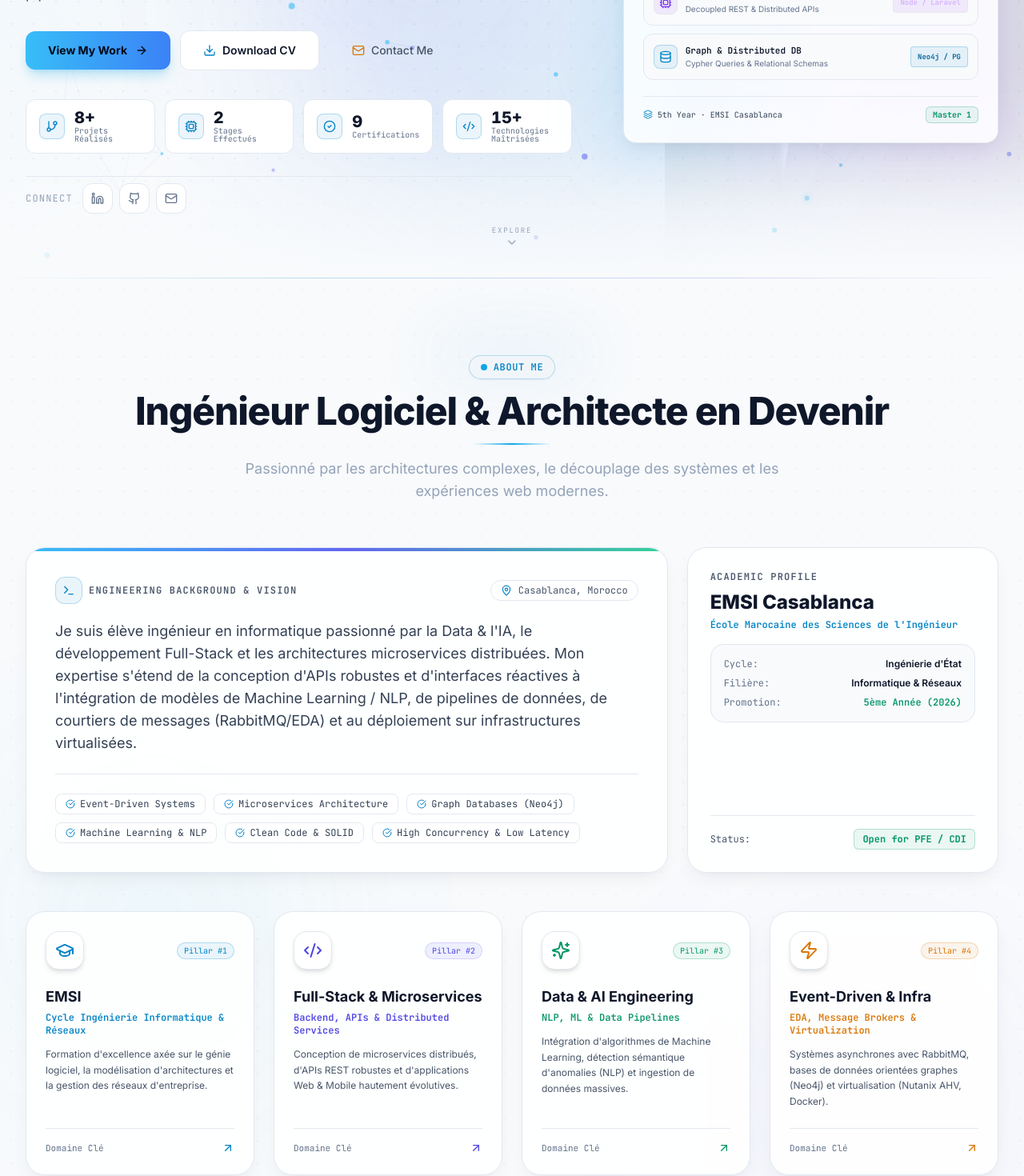
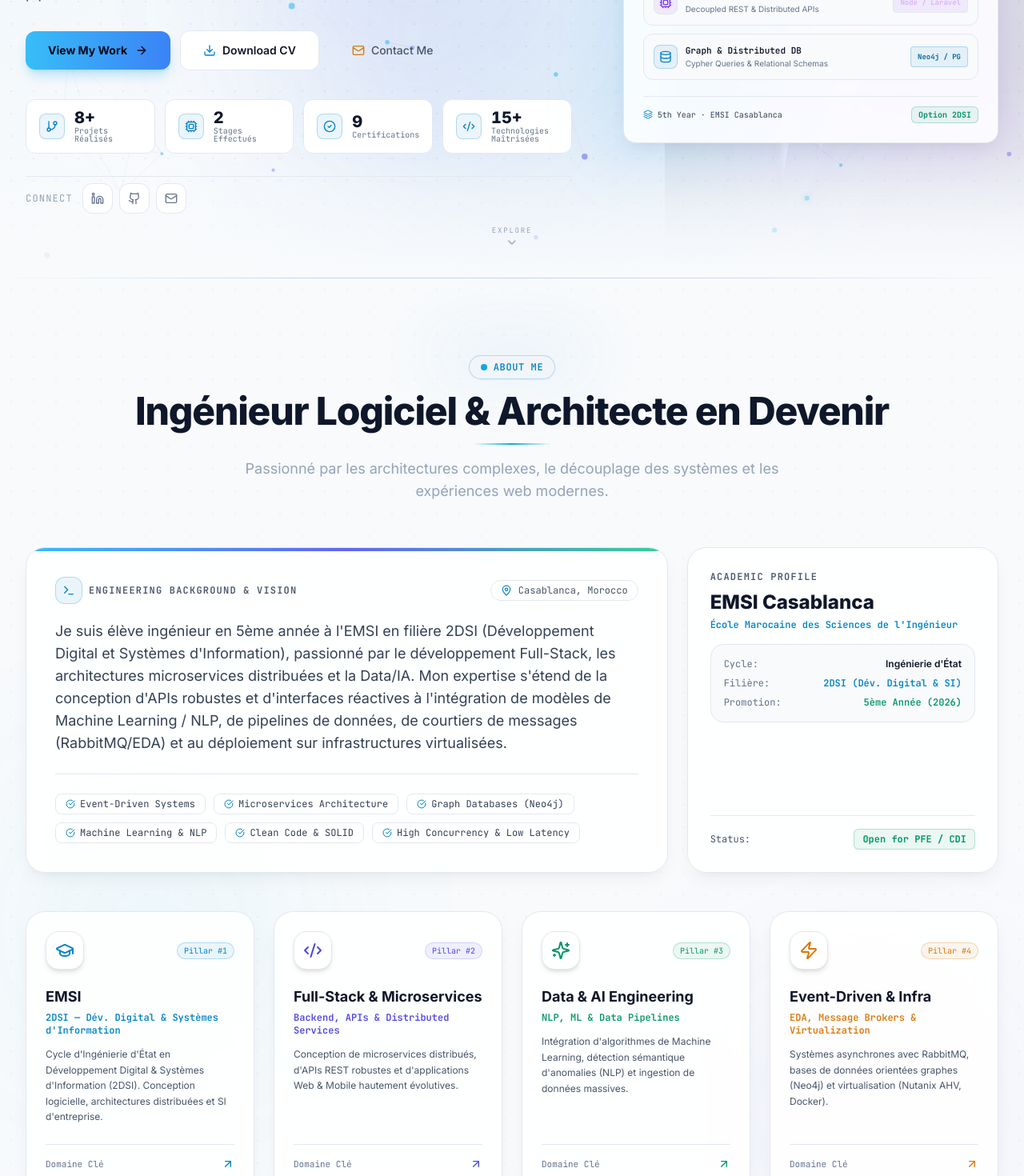
Before and after one commit to thesolocube/portgolio, a React (Vite) app: page / in a window 1280 px wide. Shown: the part 460-1930 px from the top of the page at 80% size. Built offline with nearby package versions, Linux system fonts and the light colour scheme.

Commit message:
fix: update academic track to EMSI 2DSI (Développement Digital et Systèmes d'Information)

```diff
--- a/index.html
+++ b/index.html
@@ -6,8 +6,8 @@
     <meta name="viewport" content="width=device-width, initial-scale=1.0" />
     <meta name="theme-color" content="#060810" />
     <title>Sami Rahni | Software Engineer & Full-Stack Developer</title>
-    <meta name="description" content="Portfolio de Sami Rahni, ingénieur logiciel spécialisé en Full-Stack, architectures microservices, systèmes Event-Driven et Data & IA. Basé à Casablanca, Maroc." />
-    <meta name="keywords" content="Sami Rahni, Software Engineer, Full-Stack Developer, Event-Driven Architecture, Microservices, Distributed Systems, Laravel, React, Node.js, RabbitMQ, Neo4j, Java, Python, NLP, Machine Learning, Casablanca, Morocco, EMSI" />
+    <meta name="description" content="Portfolio de Sami Rahni, élève ingénieur à l'EMSI en 2DSI (Développement Digital et Systèmes d'Information), spécialisé en Full-Stack, microservices, Event-Driven et Data/IA. Casablanca, Maroc." />
+    <meta name="keywords" content="Sami Rahni, Software Engineer, 2DSI, Développement Digital et Systèmes d'Information, Full-Stack Developer, Event-Driven Architecture, Microservices, Distributed Systems, Laravel, React, Node.js, RabbitMQ, Neo4j, Java, Python, Casablanca, Morocco, EMSI" />
     <meta name="author" content="Sami Rahni" />
     <meta name="robots" content="index, follow" />
 
@@ -15,7 +15,7 @@
     <meta property="og:type" content="website" />
     <meta property="og:url" content="https://samirahni.dev/" />
     <meta property="og:title" content="Sami Rahni | Software Engineer & Full-Stack Developer" />
-    <meta property="og:description" content="Ingénieur logiciel spécialisé en architectures distribuées, microservices, systèmes Event-Driven et Data & IA. EMSI — 5ème année." />
+    <meta property="og:description" content="Élève ingénieur EMSI 5ème année en 2DSI (Développement Digital & Systèmes d'Information), architectures distribuées, microservices et Data & IA." />
     <meta property="og:image" content="/sami-portrait.jpg" />
     <meta property="og:image:alt" content="Sami Rahni — Software Engineer" />
     <meta property="og:locale" content="fr_MA" />
@@ -39,7 +39,7 @@
       "@type": "Person",
       "name": "Sami Rahni",
       "jobTitle": "Software Engineer",
-      "description": "Élève ingénieur en informatique spécialisé en Full-Stack, microservices et Data & IA.",
+      "description": "Élève ingénieur en 5ème année à l'EMSI en 2DSI (Développement Digital et Systèmes d'Information), spécialisé en Full-Stack, microservices et Data & IA.",
       "url": "https://samirahni.dev",
       "email": "samirahni006@gmail.com",
       "address": {
--- a/src/data/portfolioData.ts
+++ b/src/data/portfolioData.ts
@@ -2,10 +2,10 @@ import { Experience, Project, SkillCategory, Certification, EducationItem, Langu
 
 export const PERSONAL_INFO = {
   name: "Sami Rahni",
-  role: "Software Engineer | Data & AI | Full-Stack & Microservices",
+  role: "Software Engineer | 2DSI — Développement Digital & Systèmes d'Information",
   tagline: "Architecting Data & AI pipelines, microservices, event-driven systems and modern full-stack platforms.",
   heroText: "Je conçois des applications web et systèmes distribués modernes en combinant ingénierie Full-Stack, architectures microservices, pipelines Data & IA et traitements orientés événements.",
-  aboutText: "Je suis élève ingénieur en informatique passionné par la Data & l'IA, le développement Full-Stack et les architectures microservices distribuées. Mon expertise s'étend de la conception d'APIs robustes et d'interfaces réactives à l'intégration de modèles de Machine Learning / NLP, de pipelines de données, de courtiers de messages (RabbitMQ/EDA) et au déploiement sur infrastructures virtualisées.",
+  aboutText: "Je suis élève ingénieur en 5ème année à l'EMSI en filière 2DSI (Développement Digital et Systèmes d'Information), passionné par le développement Full-Stack, les architectures microservices distribuées et la Data/IA. Mon expertise s'étend de la conception d'APIs robustes et d'interfaces réactives à l'intégration de modèles de Machine Learning / NLP, de pipelines de données, de courtiers de messages (RabbitMQ/EDA) et au déploiement sur infrastructures virtualisées.",
   contactEmail: "samirahni006@gmail.com",
   linkedinUrl: "https://www.linkedin.com/in/sami-rahni-685a67266/",
   githubUrl: "https://github.com/thesolocube",
@@ -17,8 +17,8 @@ export const ABOUT_CARDS = [
     id: "emsi",
     icon: "GraduationCap",
     title: "EMSI",
-    subtitle: "Cycle Ingénierie Informatique & Réseaux",
-    description: "Formation d'excellence axée sur le génie logiciel, la modélisation d'architectures et la gestion des réseaux d'entreprise.",
+    subtitle: "2DSI — Dév. Digital & Systèmes d'Information",
+    description: "Cycle d'Ingénierie d'État en Développement Digital & Systèmes d'Information (2DSI). Conception logicielle, architectures distribuées et SI d'entreprise.",
   },
   {
     id: "fullstack-microservices",
@@ -363,9 +363,9 @@ export const EDUCATION: EducationItem[] = [
   {
     id: "emsi",
     institution: "EMSI (École Marocaine des Sciences de l'Ingénieur)",
-    degree: "Diplôme d'Ingénieur d’État — Ingénierie Informatique & Réseaux",
+    degree: "Diplôme d'Ingénieur d’État — Développement Digital & Systèmes d'Information (2DSI)",
     period: "2022 – Present",
-    currentStatus: "Actuellement : 5ème année – Master 1",
+    currentStatus: "Actuellement : 5ème année — Option 2DSI (Développement Digital & Systèmes d'Information)",
   },
   {
     id: "fs-eljadida",
--- a/src/sections/AboutSection.tsx
+++ b/src/sections/AboutSection.tsx
@@ -136,7 +136,7 @@ export const AboutSection: React.FC = () => {
                 </div>
                 <div className="flex justify-between">
                   <span className="text-slate-500 font-mono">Filière:</span>
-                  <span className="font-semibold text-slate-200">Informatique & Réseaux</span>
+                  <span className="font-semibold text-sky-400 font-mono">2DSI (Dév. Digital & SI)</span>
                 </div>
                 <div className="flex justify-between">
                   <span className="text-slate-500 font-mono">Promotion:</span>
--- a/src/sections/HeroSection.tsx
+++ b/src/sections/HeroSection.tsx
@@ -15,6 +15,7 @@ interface HeroSectionProps {
 const ROTATING_ROLES = [
   'Full-Stack Developer',
   'Microservices Architect',
+  '2DSI Software Engineer',
   'Data & AI Engineer',
   'Event-Driven Systems',
   'Software Engineer',
@@ -402,7 +403,7 @@ export const HeroSection: React.FC<HeroSectionProps> = ({ onOpenCV }) => {
                   <Layers className="w-3 h-3 text-sky-400" />
                   <span className="text-slate-300">5th Year · EMSI Casablanca</span>
                 </span>
-                <span className="text-emerald-400 bg-emerald-500/10 px-2 py-0.5 rounded-md border border-emerald-500/20 font-bold">Master 1</span>
+                <span className="text-emerald-400 bg-emerald-500/10 px-2 py-0.5 rounded-md border border-emerald-500/20 font-bold">Option 2DSI</span>
               </div>
             </div>
           </motion.div>
```
